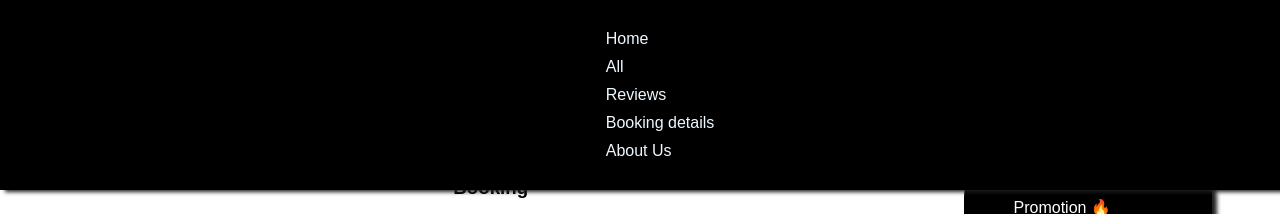
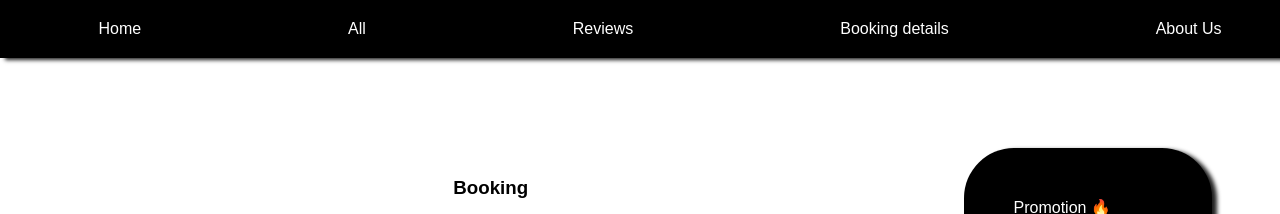
Before and after one commit to matheemooksombut-dotcom/myProject2, a plain HTML site: page index.html in a window 1280 px wide. Shown: the top 214 px of the page. Drawn offline with Linux system fonts and the light colour scheme; a web font is replaced by a local one.

Commit message:
updateing

```diff
--- a/about.css
+++ b/about.css
@@ -4,12 +4,14 @@ body{
     max-width: 100%;
     background-color: rgb(255, 255, 255);
 }
-.navbar{
+.navbar ul{
     display: flex;
     position: fixed;
+    flex-direction: row;
     top: 0;
     left: 0;
     width: 100%;
+
     gap: 50px;
     background-color: black;
     color: aliceblue;
@@ -27,10 +29,22 @@ body{
      z-index: 1000;
 
 
+
 }
+
+ul{
+    list-style: none;
+    margin: 0;
+
+}
+
+
+
+
+
 a{
     text-decoration: none;
-    color: aliceblue;
+    color: rgb(255, 255, 255);
 }
 
 a:hover{
--- a/all.css
+++ b/all.css
@@ -4,12 +4,14 @@ body{
     max-width: 100%;
     background-color: rgb(255, 255, 255);
 }
-.navbar{
+.navbar ul{
     display: flex;
     position: fixed;
+    flex-direction: row;
     top: 0;
     left: 0;
     width: 100%;
+
     gap: 50px;
     background-color: black;
     color: aliceblue;
@@ -27,10 +29,22 @@ body{
      z-index: 1000;
 
 
+
 }
+
+ul{
+    list-style: none;
+    margin: 0;
+
+}
+
+
+
+
+
 a{
     text-decoration: none;
-    color: aliceblue;
+    color: rgb(255, 255, 255);
 }
 
 a:hover{
--- a/detail.css
+++ b/detail.css
@@ -4,12 +4,14 @@ body{
     max-width: 100%;
     background-color: rgb(255, 255, 255);
 }
-.navbar{
+.navbar ul{
     display: flex;
     position: fixed;
+    flex-direction: row;
     top: 0;
     left: 0;
     width: 100%;
+
     gap: 50px;
     background-color: black;
     color: aliceblue;
@@ -27,10 +29,22 @@ body{
      z-index: 1000;
 
 
+
 }
+
+ul{
+    list-style: none;
+    margin: 0;
+
+}
+
+
+
+
+
 a{
     text-decoration: none;
-    color: aliceblue;
+    color: rgb(255, 255, 255);
 }
 
 a:hover{
--- a/index.html
+++ b/index.html
@@ -7,19 +7,22 @@
     <link rel="stylesheet" href="style.css">
 </head>
 <body>
-   <div class="navbar">
-        <div class="menubar">
-            menu
+
+        <div class="navbar">
+            <ul>
+                <li><a href="index.html">Home</a></li>
+                <li><a href="All.html">All</a></li>
+                <li><a href="Reviews.html">Reviews</a></li>
+                <li><a href="detail.html">Booking details</a></li>
+                <li><a href="About.html">About Us</a></li>
+
+            </ul>
         </div>
-            <div class="menu-items">
-            <a href="index.html"><div class="navbar-1">Home</div></a>
-            <a href="All.html"><div class="navbar-2">All</div></a>
-            <a href="Reviews.html"><div class="navbar-3">Reviews</div></a>
-            <a href="detail.html"><div class="navbar-4">Booking details</div></a>
-            <a href="About.html"><div class="navbar-5">About Us</div></a>
-        <div></div>
-    </div>
-</div>
+
+
+
+
+
 
 
 
--- a/reviews.css
+++ b/reviews.css
@@ -4,12 +4,14 @@ body{
     max-width: 100%;
     background-color: rgb(255, 255, 255);
 }
-.navbar{
+.navbar ul{
     display: flex;
     position: fixed;
+    flex-direction: row;
     top: 0;
     left: 0;
     width: 100%;
+
     gap: 50px;
     background-color: black;
     color: aliceblue;
@@ -27,10 +29,22 @@ body{
      z-index: 1000;
 
 
+
 }
+
+ul{
+    list-style: none;
+    margin: 0;
+
+}
+
+
+
+
+
 a{
     text-decoration: none;
-    color: aliceblue;
+    color: rgb(255, 255, 255);
 }
 
 a:hover{
--- a/style.css
+++ b/style.css
@@ -5,9 +5,10 @@ body{
     background-color: rgb(255, 255, 255);
 }
 
-.navbar{
+.navbar ul{
     display: flex;
     position: fixed;
+    flex-direction: row;
     top: 0;
     left: 0;
     width: 100%;
@@ -29,38 +30,22 @@ body{
      z-index: 1000;
 
 
+
 }
 
-.menubar{
-    display: none;
+ul{
+    list-style: none;
+    margin: 0;
+
 }
 
 
-.navbar-1{
-    margin: 10px;
-}
 
-.navbar-2{
-    margin: 10px;
-}
-
-
-.navbar-3{
-    margin: 10px;
-}
-
-.navbar-4{
-    margin: 10px;
-}
-
-.navbar-5{
-    margin: 10px;
-}
 
 
 a{
     text-decoration: none;
-    color: aliceblue;
+    color: rgb(255, 255, 255);
 }
 
 a:hover{
@@ -304,6 +289,3 @@ width: 100%;
 .room:hover img{
      box-shadow: 2px 6px 6px red;
 }
-.menubar{
-    display: none;
-}
```
Also changed, not shown: About.html (+9 -6 lines), All.html (+9 -6 lines), Reviews.html (+9 -6 lines), detail.html (+9 -6 lines).
